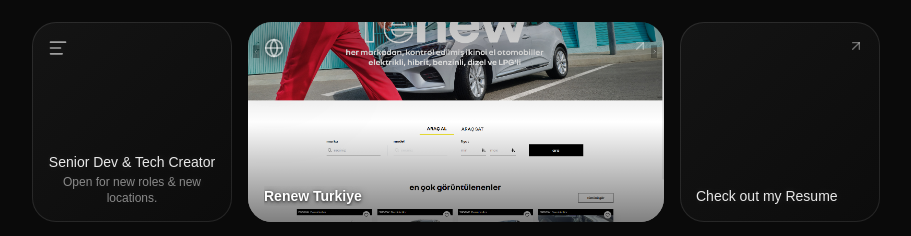
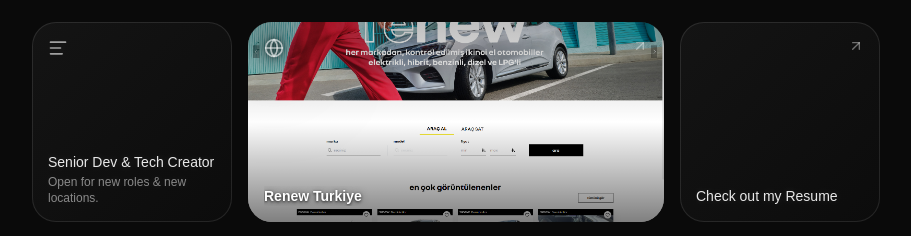
Before and after one commit to evrenuzuntas/evrenuzuntas.com, a Next.js app: page / in a window 1280 px wide. Shown: the part 492-728 px from the top of the page, without its empty margins (184-1095 px from the left). Built offline with nearby package versions, Linux system fonts and the light colour scheme.

Commit message:
Update BentoCard styles for improved text alignment and readability
- Modified the BentoCard component to ensure text is left-aligned, enhancing readability.
- Adjusted CSS classes to maintain layout integrity while accommodating the new text alignment.

```diff
--- a/src/components/BentoCard.tsx
+++ b/src/components/BentoCard.tsx
@@ -51,7 +51,7 @@ export function BentoCard({ icon, stat, image, label, sublabel, link, expanded }
       )}
 
       {(label || sublabel) && (
-        <div className="relative z-10 flex-1 flex flex-col min-h-0 justify-end overflow-hidden">
+        <div className="relative z-10 flex-1 flex flex-col min-h-0 justify-end overflow-hidden text-left">
           <div className="flex flex-col gap-0.5 min-w-0">
             {label && (
               <span className={`text-sm break-words ${expanded ? "" : "line-clamp-5"} ${img ? "font-semibold text-white" : "font-medium text-white/90"} ${textShadow}`}>
```
